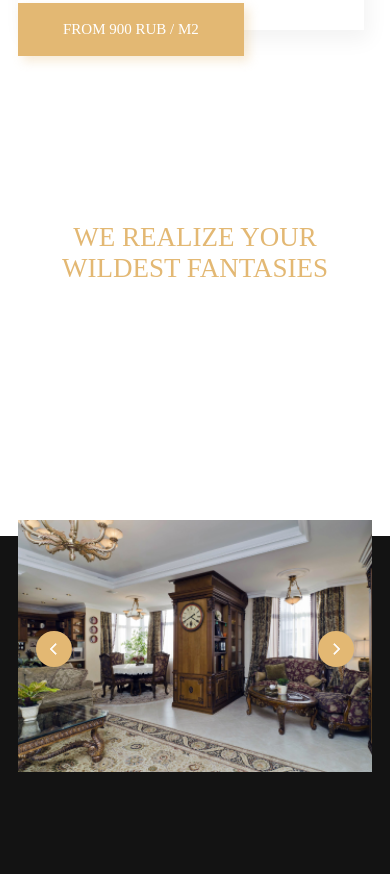
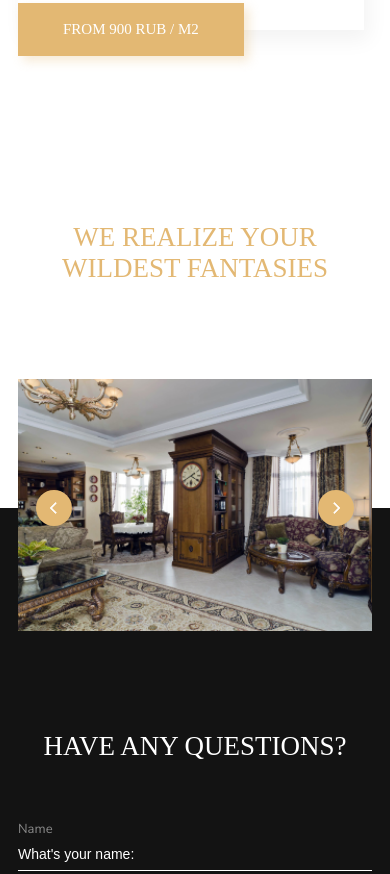
Before and after one commit to thrashches/design_studio, a plain HTML site: page index.html in a window 390 px wide. Shown: the part 3611-4485 px from the top of the page. Drawn offline with Linux system fonts and the light colour scheme.

Commit message:
gradient slider

```diff
--- a/assets/css/style.css
+++ b/assets/css/style.css
@@ -162,6 +162,15 @@ body {
     padding: 36px 18px;
     background-color: #FFFFFF;
     display: none;
+}
+
+.bw-section {
+    padding: 36px 18px;
+    display: flex;
+    flex-direction: column;
+    justify-content: center;
+    align-items: center;
+    background: linear-gradient(#FFFFFF 50%, #131313 50%);
 }
 
 .tips {
--- a/index.html
+++ b/index.html
@@ -342,11 +342,20 @@
                 </div>
             </div>
         </section>
-        <section class="light-section mobile-only h-300 flex-start">
+        <section class="light-section mobile-only">
             <h1 class="title align-center">We realize your
                 wildest fantasies</h1>
         </section>
-        <section class="dark-section mobile-only h-300 relative">
+        <section class="bw-section mobile-only">
+            <div class="slider">
+                <img class="slider__img" src="assets/img/png/image 5.3.png" alt="">
+                <div class="slider__controls">
+                    <button class="slider__button-prev"></button>
+                    <button class="slider__button-next"></button>
+                </div>
+            </div>
+        </section>
+        <!-- <section class="dark-section mobile-only h-300 relative">
             <div class="mobile-slider">
                 <div class="slider">
                     <img class="slider__img" src="assets/img/png/image 5.3.png" alt="">
@@ -357,7 +366,7 @@
                 </div>
             </div>
 
-        </section>
+        </section> -->
 
         <section class="light-section p-0 desktop-only">
             <div class="fantasy-gallery">
```
